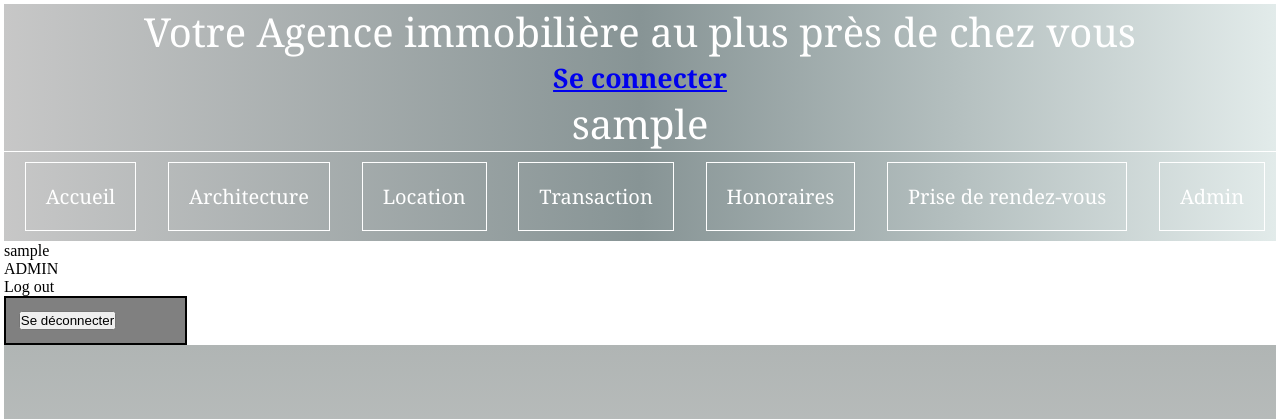
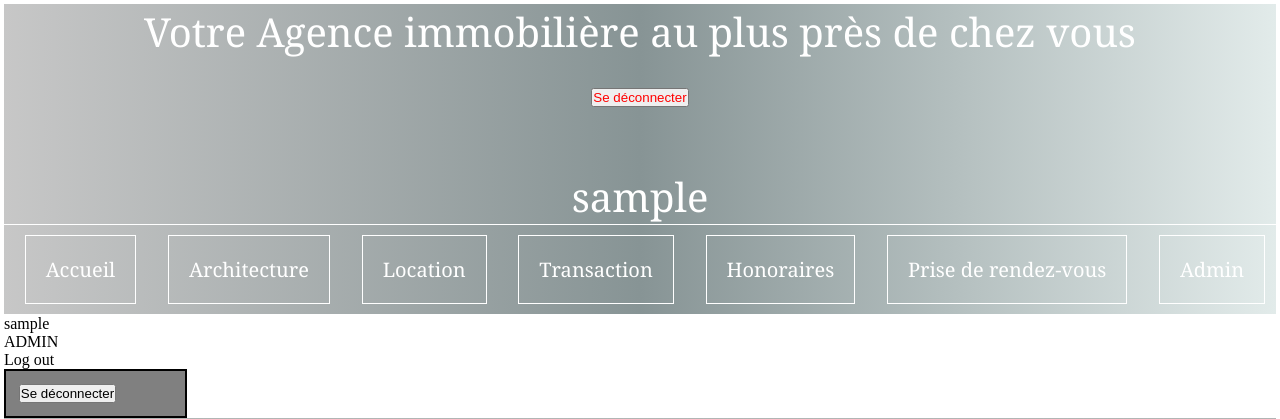
Before and after one commit to Emilien39110/CM-Industries, a PHP site: page /?page=connexion in a window 1280 px wide. Shown: the top 419 px of the page. Run offline with PHP 8.4, Linux system fonts and the light colour scheme; the visitor is signed in with stand-in values (Sample User, id 1); tables that the repository leaves empty or names only in its code hold one stand-in row (values such as "Sample post").

Commit message:
Bouton de connexion et de déconnexion

```diff
--- a/MVC/action.php
+++ b/MVC/action.php
@@ -62,3 +62,7 @@ if(isset($_POST['logOutButton'])) {
 	unset($_SESSION['user']);
 	header("Location: .");
 }
+
+/*if (isset($_GET['page=connexion'])){
+	unset($_SESSION['user']);
+}*/
--- a/MVC/view.php
+++ b/MVC/view.php
@@ -1,3 +1,6 @@
+<?php
+//unset($_SESSION['state']);
+?>
 <!DOCTYPE html>
 <html>
 <head>
@@ -8,7 +11,18 @@
 <body>
 	<header>
 	    Votre Agence immobilière au plus près de chez vous
-        <a href=".?page=connexion"><h6>Se connecter</h6></a>
+        <a href=".?page=connexion">
+            <?php
+            if (isset($_SESSION['user'])){
+                echo "</br><form method='post'><input type='submit' name='logOutButton' value='Se déconnecter' id='deco'></form></br>";
+                if (isset($_POST['logOutButton']))
+                    unset($_SESSION['user']);
+            }else{
+                echo "</br><h7>Se connecter<h7></br>";
+            }
+
+            // echo  "</br>".$_SESSION['state']."</br>";
+            ?></a>
         <?php
         if (isset($_SESSION["user"])) {
             echo "<h7>".$_SESSION["user"]."</h7>";
--- a/PAGES/connexion.php
+++ b/PAGES/connexion.php
@@ -9,3 +9,13 @@
         include_once("PAGES/loginForm.php");
         include_once("PAGES/registerForm.php");
     }
+
+
+if (!isset($_SESSION["state"]))
+    $_SESSION["state"]= "";
+else {
+    if (isset($_SESSION["user"]))
+        $_SESSION["state"]="Se connecter";
+    else if (!isset($_SESSION["user"]))
+        $_SESSION["state"]="Se déconnecter";
+}
--- a/STYLE/style1.css
+++ b/STYLE/style1.css
@@ -9,7 +9,6 @@ header{
     font-family: Cambria, Cochin, Georgia, Times, 'Times New Roman', serif;
     font-size: 40px;
 	}
-
 nav ul {
     display : flex;
     flex-wrap: nowrap;
@@ -149,3 +148,7 @@ footer{
 .formLogin p {
     color : white;
 }
+
+#deco {
+    color : red;
+}
```
